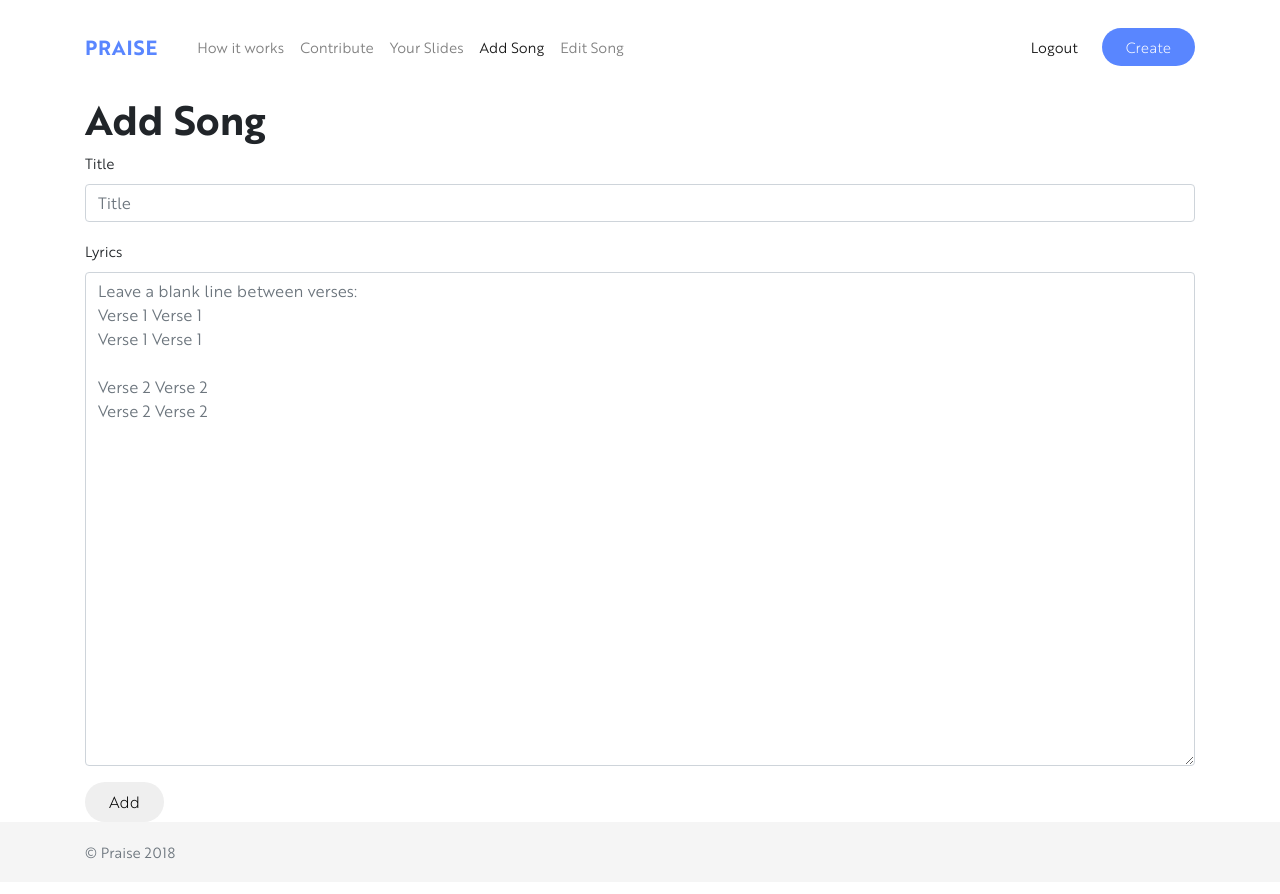
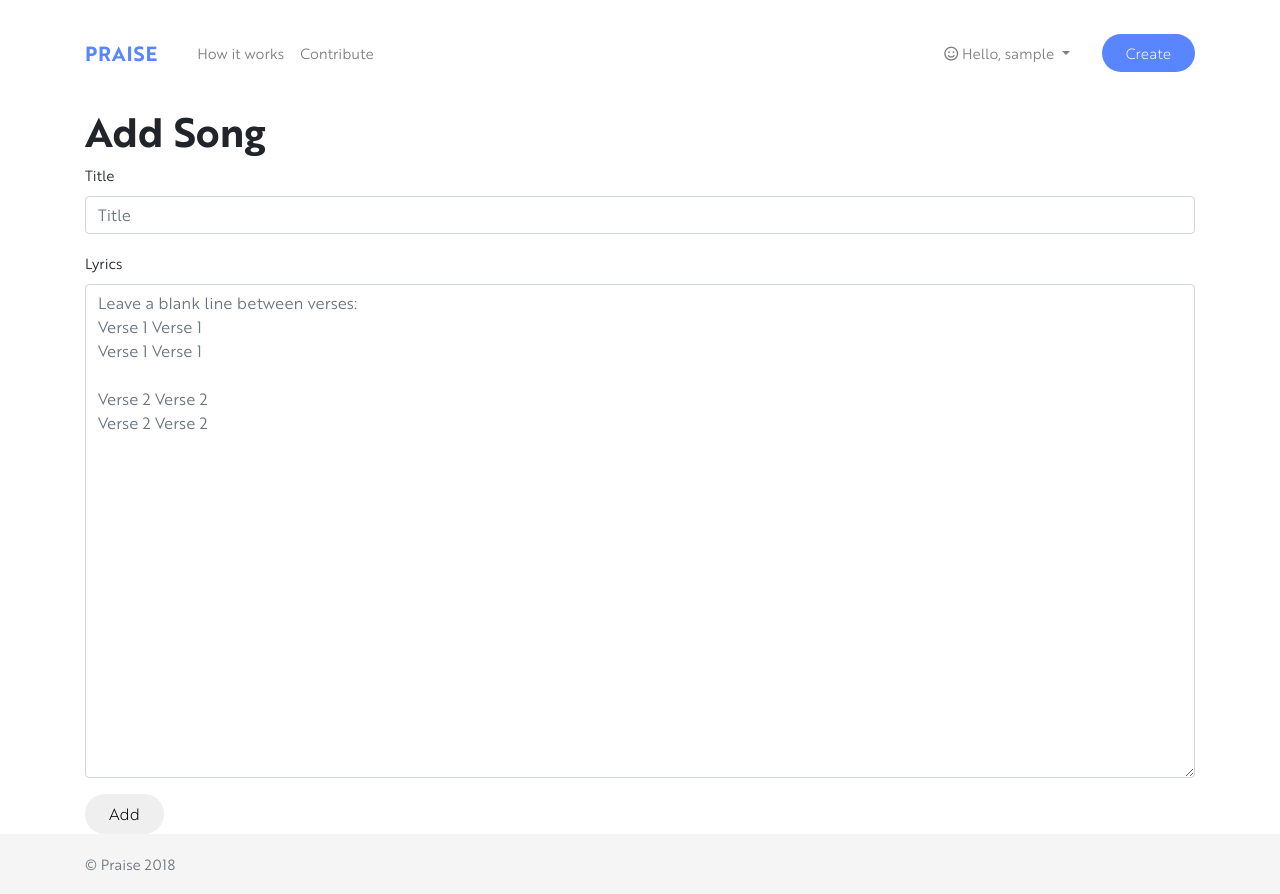
Before and after one commit to helloqx/website-test, a Flask app: page /add_song in a window 1280 px wide. Before the commit the page ends 859 px from the top, so only its background shows below. Run offline with Flask 2, Linux system fonts and the light colour scheme; the visitor is signed in with stand-in values (Sample User, id 1); data comes from the database, SQL or seed files in the repository; some libraries are stand-ins or nearby versions.

Commit message:
Added drop down menu for logged in users in nav bar

```diff
--- a/app/static/praise.css
+++ b/app/static/praise.css
@@ -244,3 +244,12 @@ textarea#selected {
     cursor: not-allowed;
     resize: none;
 }
+
+.dropdown-item {
+  font-size: 0.8em;
+}
+
+.dropdown-item.active, .dropdown-item:active {
+  background-color: var(--blue) !important;
+  color: #ffffff !important;
+}
--- a/app/templates/base.html
+++ b/app/templates/base.html
@@ -22,19 +22,32 @@
           <li class="nav-item">
             <a class="nav-link" href="{{ url_for('contribute') }}">Contribute</a>
           </li>
-          {% if current_user.is_authenticated %}
-            <li class="nav-item" id ="nav_latest"><a class="nav-link" href="{{ url_for('latest_slides') }}">Your Slides</a></li>
-            <li class="nav-item" id ="nav_add"><a class="nav-link" href="{{ url_for('add_song') }}">Add Song</a></li>
-            <li class="nav-item" id ="nav_edit"><a class="nav-link" href="{{ url_for('edit_song') }}">Edit Song</a></li>
-          {% endif %}
         </ul>
 
 	 <span class="navbar-text">
 
+     {% if current_user.is_authenticated %}
+
+ <ul class="navbar-nav">
+     <li class="nav-item dropdown">
+            <a class="nav-link dropdown-toggle" href="#" id="navbarDropdownMenuLink" data-toggle="dropdown" aria-haspopup="true" aria-expanded="false">
+              <i class="far fa-smile"></i> Hello, {{current_user.username}}
+            </a>
+            <div class="dropdown-menu" aria-labelledby="navbarDropdownMenuLink">
+              <a class="dropdown-item" href="{{ url_for('latest_slides') }}">Your Slides</a>
+              <a class="dropdown-item" href="{{ url_for('add_song') }}">Add Song</a>
+              <a class="dropdown-item" href="{{ url_for('edit_song') }}">Edit Song</a>
+              <a class="dropdown-item" href="{{ url_for('auth.logout') }}">Logout</a>
+            </div>
+          </li>
+  </ul>
+   {% endif %}
+
+
+
      {% if current_user.is_anonymous %}
       <a href="{{ url_for('auth.login') }}">Login</a> / <a href="{{ url_for('auth.register') }}">Sign up</a>
       {% else %}
-        <a href="{{ url_for('auth.logout') }}">Logout</a>
      {% endif %}
     </span>
 
```
Also changed, not shown: app/templates/catalogue.html (+18 -1 lines).
